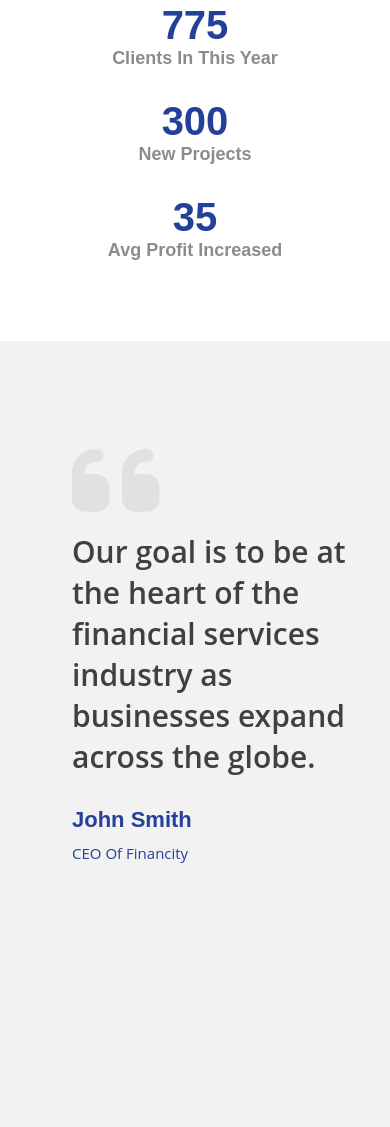
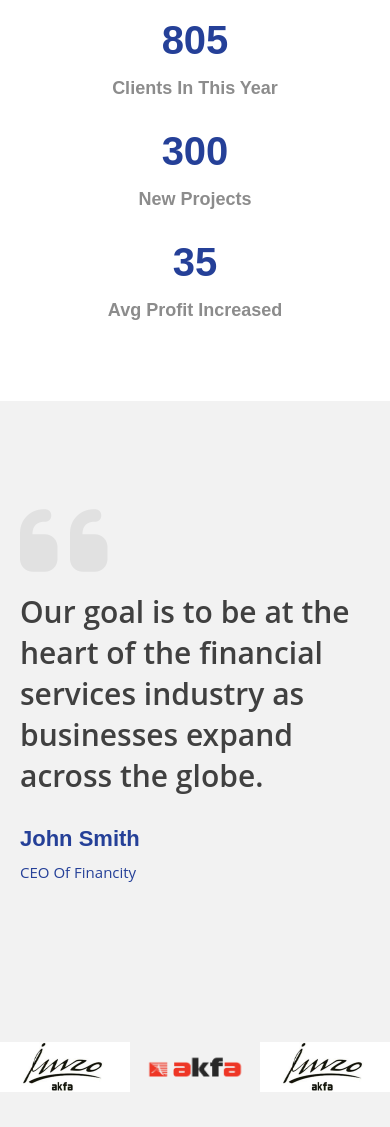
Before and after one commit to behruzbe0613/IMD, a plain HTML site: page index.html in a window 390 px wide. Shown: the part 490-1617 px from the top of the page. Before the commit the page ends 1443 px from the top, so only its background shows below. Drawn offline with Linux system fonts and the light colour scheme.

Commit message:
frontend

```diff
--- a/css/style.css
+++ b/css/style.css
@@ -31,7 +31,7 @@ body {
     font-family: 'Open Sans', sans-serif;
 }
 
-.container{
+.container {
     max-width: 1320px;
     margin: 0 auto;
 }
@@ -74,33 +74,34 @@ body {
 }
 
 /* nav start */
-nav{
+nav {
     height: 82px;
 }
 
-nav .container{
+nav .container {
     height: 100%;
     display: flex;
     align-items: center;
     justify-content: space-between;
 }
 
-.nav-menu{
+.nav-menu {
     display: flex;
     align-items: center;
     gap: 36px;
 }
 
-.nav-menu .nav-link{
+.nav-menu .nav-link {
     font-size: 16px;
     font-weight: 600;
-    font-family: 'Monserat',sans-serif;
+    font-family: 'Monserat', sans-serif;
     color: var(--content-bg);
 }
 
-.nav-menu-btn{
+.nav-menu-btn {
     display: none;
 }
+
 /* nav end */
 /********** Success Stories START **********/
 .success_stories .section-header {
@@ -138,6 +139,7 @@ nav .container{
     font-family: sans-serif;
     color: #8c8c8c;
     font-weight: 600;
+    padding-top: 15px;
 }
 
 .success_stories .img_slogan {
@@ -147,11 +149,12 @@ nav .container{
 
 .success_stories .img_slogan img {
     filter: opacity(80%);
+    object-fit: cover;
 }
 
 .success_stories .img_slogan .slogan_boss {
     min-height: 500px;
-    padding: 90px 115px 80px 115px;
+    padding: 90px 11px 80px 115px;
     height: 512.5px;
 }
 
@@ -184,11 +187,65 @@ nav .container{
 
 
 /******** Media Query's  START********/
+
+@media (max-width:1386px) {
+    .success_stories .img_slogan img {
+        width: 700px;
+
+    }
+
+    .success_stories .img_slogan .slogan_boss h3 {
+        font-size: 25px;
+    }
+}
+
+
+@media (max-width:1180px) {
+    .success_stories .img_slogan img {
+        width: 600px;
+
+    }
+
+    .success_stories .img_slogan .slogan_boss h3 {
+        font-size: 23px;
+    }
+}
+
+@media (max-width:1055px) {
+    .success_stories .img_slogan img {
+        width: 550px;
+    }
+
+    .success_stories .img_slogan .slogan_boss {
+        padding: 90px 11px 80px 100px;
+    }
+
+    .success_stories .img_slogan .slogan_boss i {
+        font-size: 150px;
+    }
+
+    .success_stories .img_slogan .slogan_boss h3 {
+        font-size: 20px;
+    }
+}
+
+@media (max-width:900px) {
+    .success_stories .img_slogan img {
+        width: 380px;
+    }
+
+    .success_stories .img_slogan .slogan_boss h3 {
+        font-size: 17px;
+    }
+
+}
+
 @media (max-width:764px) {
     .result-stories .content {
         grid-template-columns: auto;
         padding-bottom: 50px;
     }
+
 
     .slogan_img {
         display: none;
@@ -196,7 +253,7 @@ nav .container{
 
     .success_stories .img_slogan .slogan_boss {
         min-height: 500px;
-        padding: 90px 30px 80px 72px;
+        padding: 90px 10px 80px 20px;
         height: auto;
     }
 
@@ -210,3 +267,24 @@ nav .container{
 }
 
 /********* Media Query's  END*********/
+
+
+
+/********* SPONSOR CAROUSEL  START*********/
+
+.sponsors {
+    padding: 70px 0px 30px 0px;
+}
+
+.sponsors .icon-wrapper {
+    display: grid;
+    grid-template-columns: auto auto auto auto auto;
+}
+
+.sponsors .icon-wrapper .icon-box img {
+    width: 130px;
+    height: 50px;
+
+}
+
+/**********SPONSOR CAROUSEL END**********/
--- a/index.html
+++ b/index.html
@@ -45,6 +45,7 @@
 
     <!--------- Success Stories START--------->
     <section class="success_stories">
+        <div class="container-fluid">
             <div class="section-header">
                 <div class="title">Success Stories</div>
                 <div class="subtitle">WHAT WE HAVE DONE</div>
@@ -80,8 +81,37 @@
                     <p class="rank">CEO Of Financity</p>
                 </div>
             </div>
+        </div>
     </section>
     <!---------- Success Stories END---------->
+
+
+
+    <!---------- Footer START ---------->
+    <div class="sponsors">
+        <div class="container">
+            <div class="icon-wrapper">
+                <div class="icon-box">
+                    <img src="./images/imzo-logo.jpg" alt="hub">
+                </div>
+                <div class="icon-box">
+                    <img src="./images/akfa_logo.png" alt="hub">
+                </div>
+                <div class="icon-box">
+                    <img src="./images/imzo-logo.jpg" alt="hub">
+                </div>
+                <div class="icon-box">
+                    <img src="./images/akfa_logo.png" alt="hub">
+                </div>
+                <div class="icon-box">
+                    <img src="./images/imzo-logo.jpg" alt="hub">
+                </div>
+
+            </div>
+
+        </div>
+    </div>
+    <!----------- Footer END ----------->
 
     <!-- connect owl carouse js/jquery -->
     <script src="./js/jquery-3.7.1.min.js"></script>
```
Also changed, not shown: images/akfa_logo.png (added), images/cornhub-logo.png (added), images/hub_logo.png (added), images/imzo-logo.jpg (added). Lines whose indentation alone changed are shown as unchanged.
